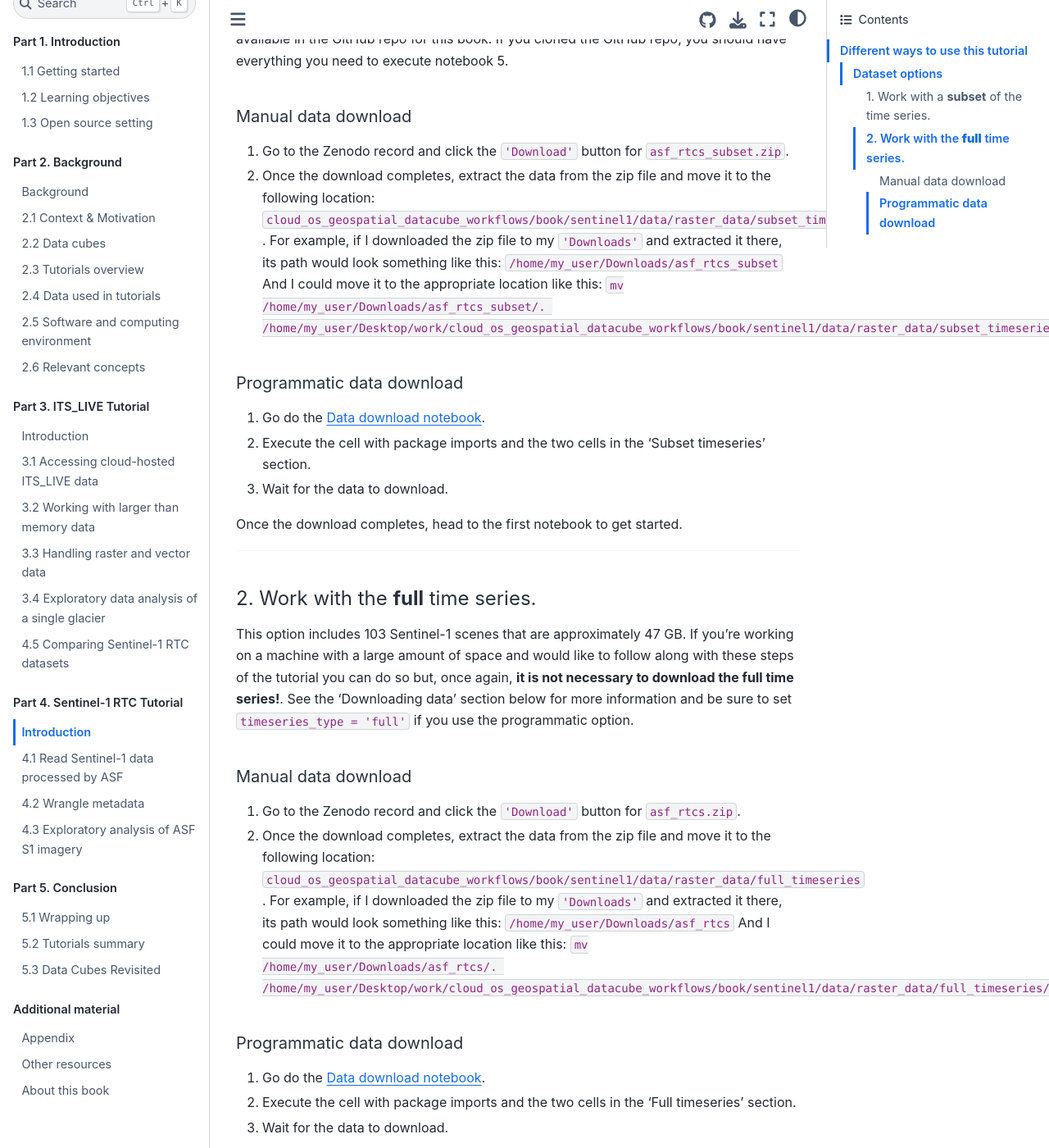
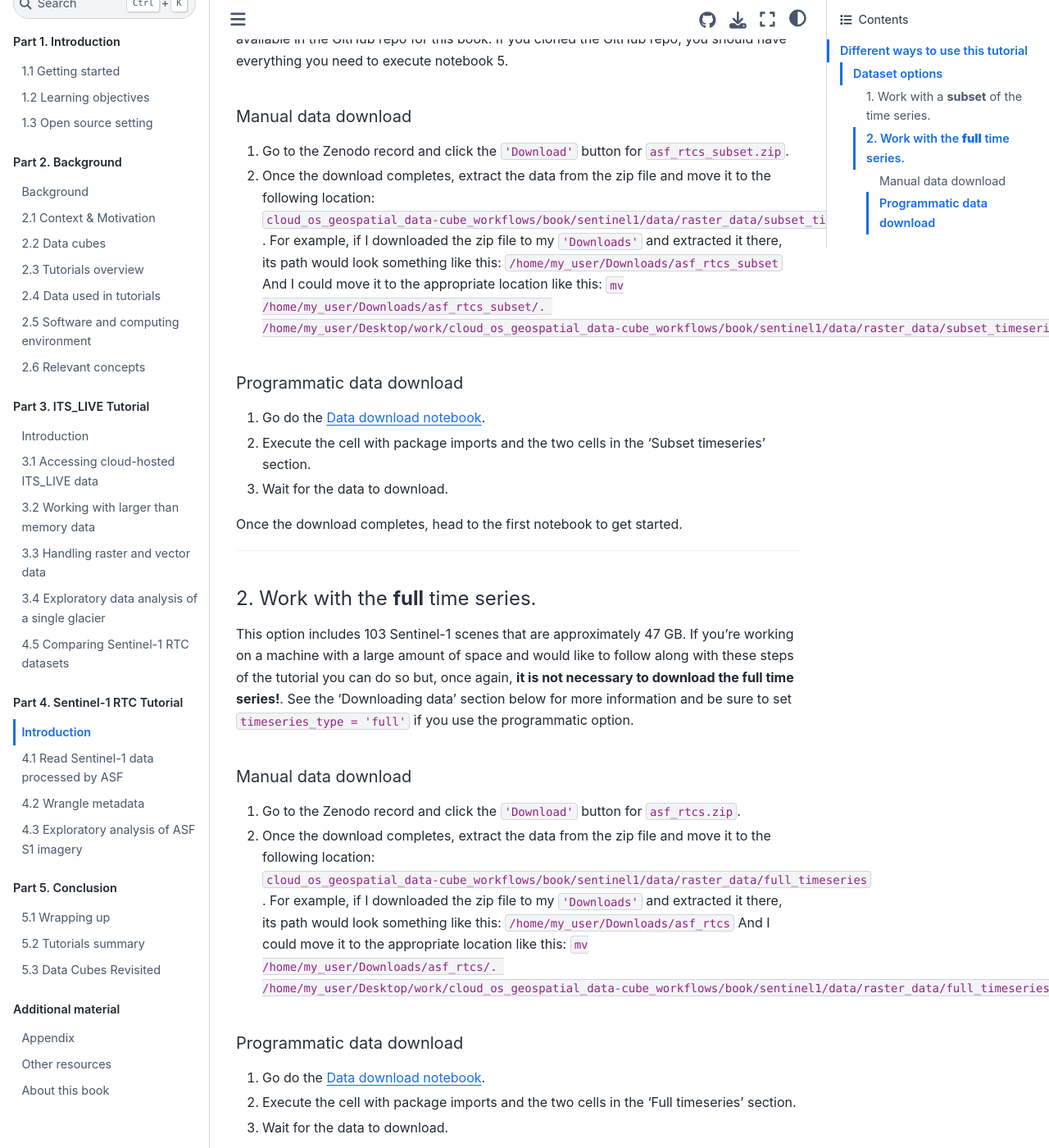
Before and after one commit to e-marshall/tutorials, a Jupyter Book: the page built from book/sentinel1/s1_intro.md, in a window 1280 px wide and 1400 px high, scrolled down 1737 px. Shown: the whole window at 82% size. Built offline with Jupyter Book 1.0.4 settings and Sphinx 7.4.7 and the Sphinx Book theme 1.1.4, drawn with Linux system fonts in a browser that asks for light colours; pages that are not in the unit, such as notebooks, are missing from menus.

```diff
--- a/book/sentinel1/s1_intro.md
+++ b/book/sentinel1/s1_intro.md
@@ -71,11 +71,11 @@
 ##### Manual data download
 
 1. Go to the Zenodo record and click the `'Download'` button for `asf_rtcs_subset.zip`.
-2. Once the download completes, extract the data from the zip file and move it to the following location: `cloud_os_geospatial_datacube_workflows/book/sentinel1/data/raster_data/subset_timeseries`.
+2. Once the download completes, extract the data from the zip file and move it to the following location: `cloud_os_geospatial_data-cube_workflows/book/sentinel1/data/raster_data/subset_timeseries`.
 For example, if I downloaded the zip file to my `'Downloads'` and extracted it there, its path would look something like this:
     `/home/my_user/Downloads/asf_rtcs_subset`
 And I could move it to the appropriate location like this:
-    `mv /home/my_user/Downloads/asf_rtcs_subset/.  /home/my_user/Desktop/work/cloud_os_geospatial_datacube_workflows/book/sentinel1/data/raster_data/subset_timeseries/`
+    `mv /home/my_user/Downloads/asf_rtcs_subset/.  /home/my_user/Desktop/work/cloud_os_geospatial_data-cube_workflows/book/sentinel1/data/raster_data/subset_timeseries/`
 
 ##### Programmatic data download
 
@@ -93,11 +93,11 @@
 ##### Manual data download
 
 1. Go to the Zenodo record and click the `'Download'` button for `asf_rtcs.zip`.
-2. Once the download completes, extract the data from the zip file and move it to the following location: `cloud_os_geospatial_datacube_workflows/book/sentinel1/data/raster_data/full_timeseries`.
+2. Once the download completes, extract the data from the zip file and move it to the following location: `cloud_os_geospatial_data-cube_workflows/book/sentinel1/data/raster_data/full_timeseries`.
 For example, if I downloaded the zip file to my `'Downloads'` and extracted it there, its path would look something like this:
     `/home/my_user/Downloads/asf_rtcs`
 And I could move it to the appropriate location like this:
-    `mv /home/my_user/Downloads/asf_rtcs/.  /home/my_user/Desktop/work/cloud_os_geospatial_datacube_workflows/book/sentinel1/data/raster_data/full_timeseries/`
+    `mv /home/my_user/Downloads/asf_rtcs/.  /home/my_user/Desktop/work/cloud_os_geospatial_data-cube_workflows/book/sentinel1/data/raster_data/full_timeseries/`
 
 ##### Programmatic data download
 
```
Also changed, not shown: book/sentinel1/nbs/1_read_asf_data.ipynb.
